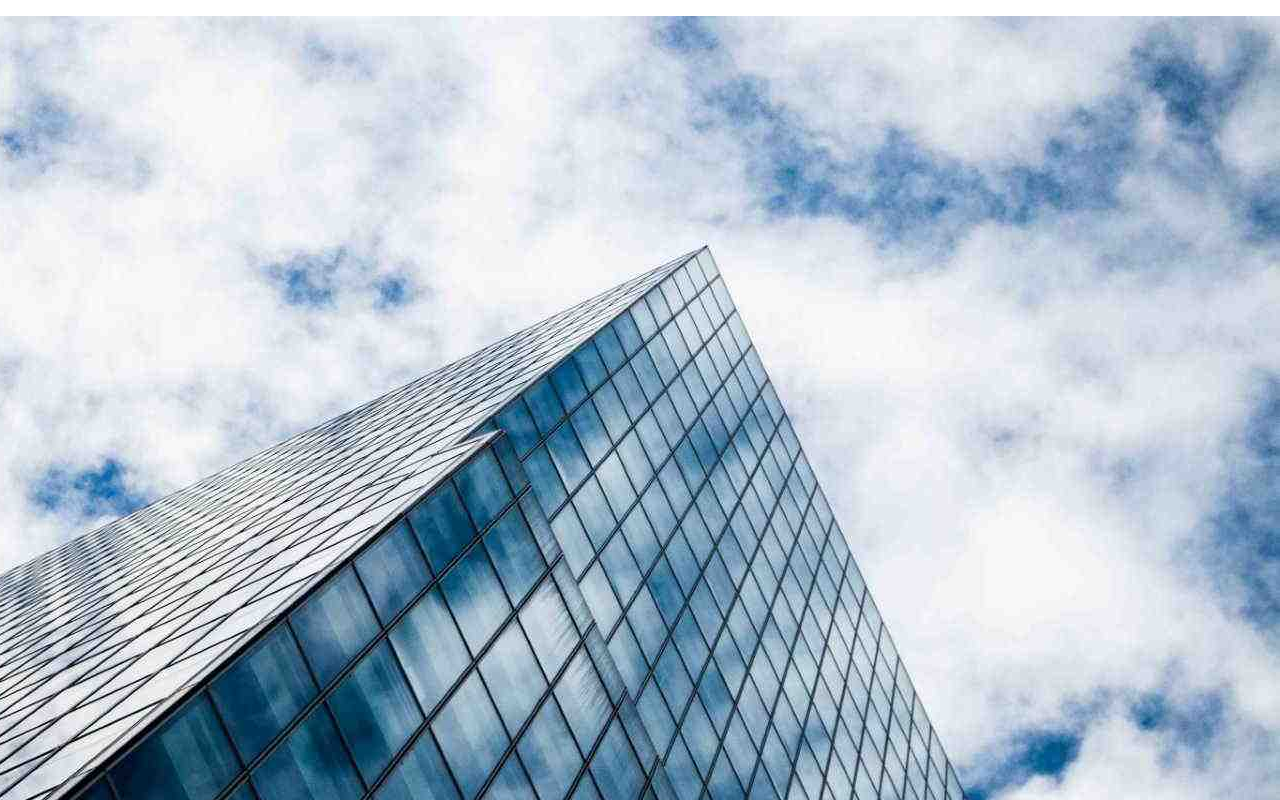
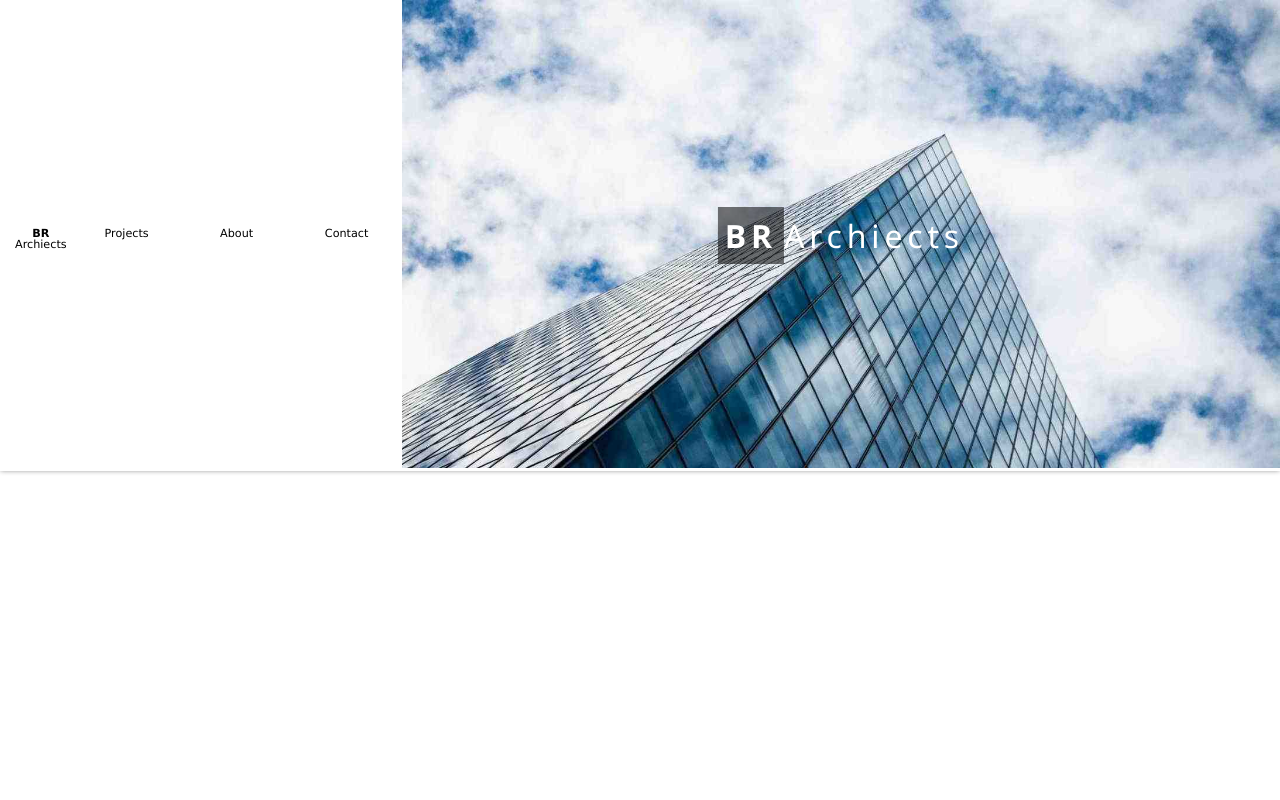
Before and after one commit to mishakravchenia/my-project, a plain HTML site: page index.html in a window 1280 px wide. Drawn offline with Linux system fonts and the light colour scheme.

Commit message:
Add styles heder

```diff
--- a/assets/css/styles.css
+++ b/assets/css/styles.css
@@ -53,3 +53,38 @@ a {
   color: #000;
   background-color: #ccc;
 }
+header {
+  position: relative;
+  max-width: 1600px;
+  min-width: 180px;
+  width: 100%;
+}
+.foto {
+  background-position: center;
+  background-repeat: no-repeat;
+  background-size: cover;
+  max-width: 1600px;
+  min-width: 500;
+  width: 100%;
+  text-align: center;
+}
+h1 {
+  font-family: "Segoe UI", sans-serif;
+  text-align: center;
+  color: #ffffff;
+  position: absolute;
+  top: 50%;
+  left: 50%;
+  transform: translate(-50%, -50%);
+  z-index: 2;
+  font-size: 2rem;
+  letter-spacing: 0.15em;
+  font-weight: 400;
+}
+.text-br-2 {
+  border: 0px;
+  padding: 7px;
+  font-weight: bold;
+  text-align: center;
+  background-color: rgba(0, 0, 0, 0.542);
+}
```
